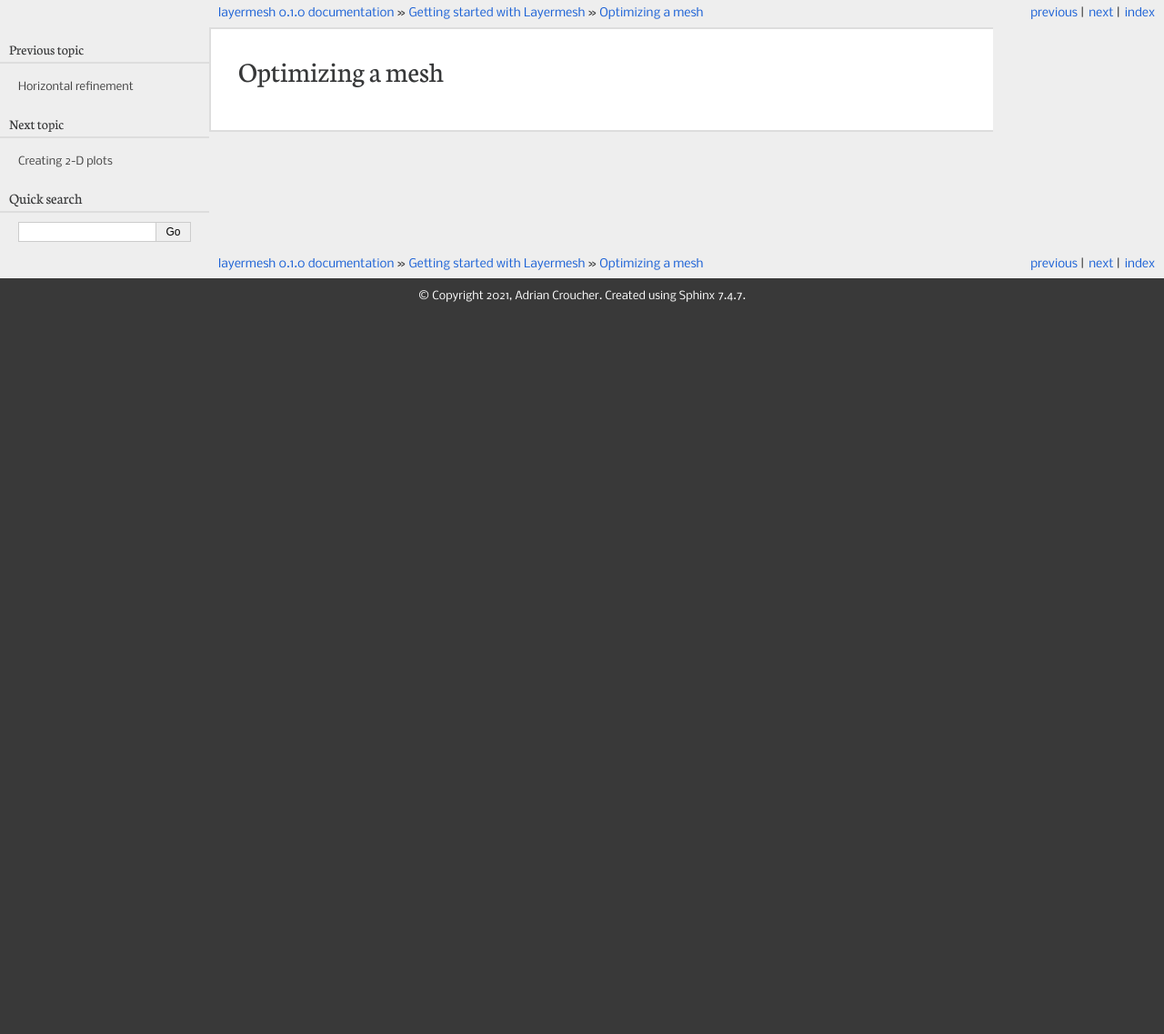
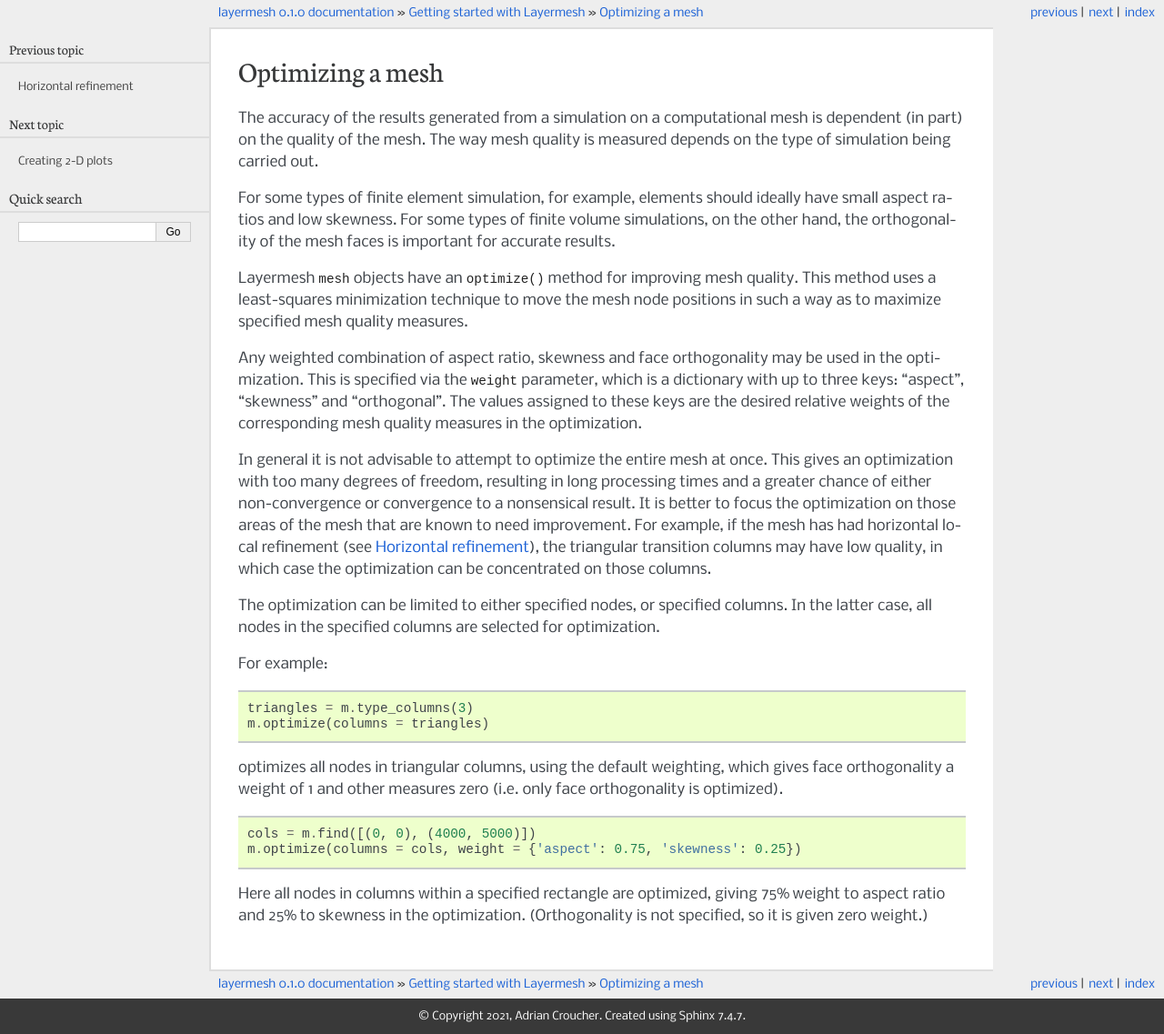
Before and after one commit to acroucher/layermesh, a Sphinx documentation site: the page built from doc/source/optimize.rst, in a window 1280 px wide. Shown: the whole page at 91% size. Built offline with Sphinx 7.4.7, drawn with Linux system fonts in a browser that asks for light colours; before the commit the page ends 900 px from its top, so only the background shows below that.

Commit message:
Add docs for mesh optimize()

```diff
--- a/doc/source/optimize.rst
+++ b/doc/source/optimize.rst
@@ -2,3 +2,60 @@
 
 Optimizing a mesh
 =================
+
+The accuracy of the results generated from a simulation on a
+computational mesh is dependent (in part) on the quality of the
+mesh. The way mesh quality is measured depends on the type of
+simulation being carried out.
+
+For some types of finite element simulation, for example, elements
+should ideally have small aspect ratios and low skewness. For some
+types of finite volume simulations, on the other hand, the
+orthogonality of the mesh faces is important for accurate results.
+
+Layermesh ``mesh`` objects have an ``optimize()`` method for improving
+mesh quality. This method uses a least-squares minimization technique
+to move the mesh node positions in such a way as to maximize specified
+mesh quality measures.
+
+Any weighted combination of aspect ratio, skewness and face
+orthogonality may be used in the optimization. This is specified via
+the ``weight`` parameter, which is a dictionary with up to three keys:
+"aspect", "skewness" and "orthogonal". The values assigned to these
+keys are the desired relative weights of the corresponding mesh
+quality measures in the optimization.
+
+In general it is not advisable to attempt to optimize the entire mesh
+at once. This gives an optimization with too many degrees of freedom,
+resulting in long processing times and a greater chance of either
+non-convergence or convergence to a nonsensical result. It is better
+to focus the optimization on those areas of the mesh that are known to
+need improvement. For example, if the mesh has had horizontal local
+refinement (see :ref:`refine`), the triangular transition columns may
+have low quality, in which case the optimization can be concentrated
+on those columns.
+
+The optimization can be limited to either specified nodes, or
+specified columns. In the latter case, all nodes in the specified
+columns are selected for optimization.
+
+For example:
+
+.. code-block:: python
+
+  triangles = m.type_columns(3)
+  m.optimize(columns = triangles)
+
+optimizes all nodes in triangular columns, using the default
+weighting, which gives face orthogonality a weight of 1 and other
+measures zero (i.e. only face orthogonality is optimized).
+
+.. code-block:: python
+
+  cols = m.find([(0, 0), (4000, 5000)])
+  m.optimize(columns = cols, weight = {'aspect': 0.75, 'skewness': 0.25})
+
+Here all nodes in columns within a specified rectangle are optimized,
+giving 75% weight to aspect ratio and 25% to skewness in the
+optimization. (Orthogonality is not specified, so it is given zero
+weight.)
--- a/doc/source/refine.rst
+++ b/doc/source/refine.rst
@@ -1,3 +1,5 @@
+.. _refine:
+
 Horizontal refinement
 =====================
 
```
Also changed, not shown: 1 other file.
